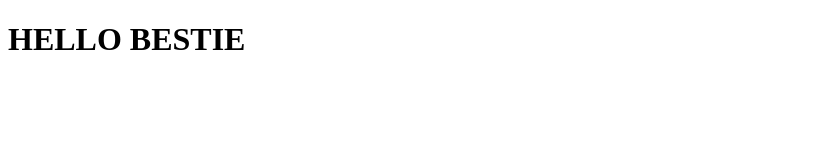
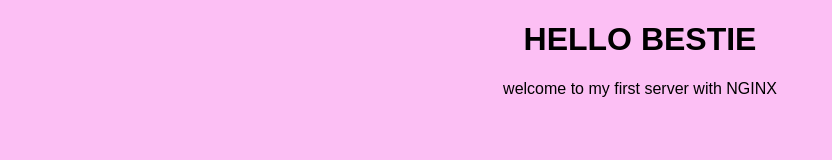
Before and after one commit to YORY31/practia6-electiva2, a plain HTML site: page src/index.html in a window 1280 px wide. Shown: the whole page, without its empty margins (0-832 px from the left). Drawn offline with Linux system fonts and the light colour scheme.

Commit message:
UX: add style to index

```diff
--- a/src/index.html
+++ b/src/index.html
@@ -4,8 +4,20 @@
     <meta charset="UTF-8">
     <meta name="viewport" content="width=device-width, initial-scale=1.0">
     <title>Mi primer servidor con NGINX</title>
+    <style>
+        body {
+            font-family: Arial, sans-serif;
+            background-color: #fcbff4;
+            margin: 0;
+            padding: 0;
+            text-align: center;
+        }
+    </style>
 </head>
 <body>
     <h1>HELLO BESTIE</h1>
+    <P>
+        welcome to my first server with NGINX
+    </P>
 </body>
 </html>
```
